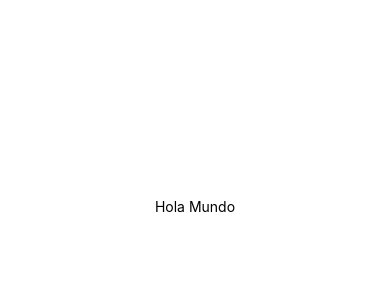
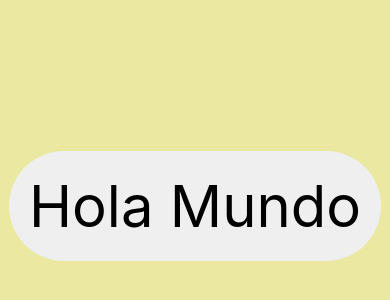
Before and after one commit to edgarmauricio123/Hola_Mundo, a React Native app: screen / in a window 390 px wide. Shown: the part 216-516 px from the top of the page. Built offline with nearby package versions, Linux system fonts and the light colour scheme.

Commit message:
2.Hola Mundo con estilos

```diff
--- a/App.js
+++ b/App.js
@@ -4,7 +4,7 @@ import { StyleSheet, Text, View } from 'react-native';
 export default function App() {
   return (
     <View style={styles.container}>
-      <Text>Hola Mundo</Text>
+      <Text style={styles.holamundo}>Hola Mundo</Text>
       <StatusBar style="auto" />
     </View>
   );
@@ -13,8 +13,16 @@ export default function App() {
 const styles = StyleSheet.create({
   container: {
     flex: 1,
-    backgroundColor: '#fff',
+    backgroundColor: '#ebe8a1ff',
     alignItems: 'center',
     justifyContent: 'center',
   },
+  holamundo: {
+    fontSize: 58,
+    color: '#000000',
+    borderRadius:80,
+    backgroundColor:'#efefefff',
+    padding:20,
+
+  },
 });
```
